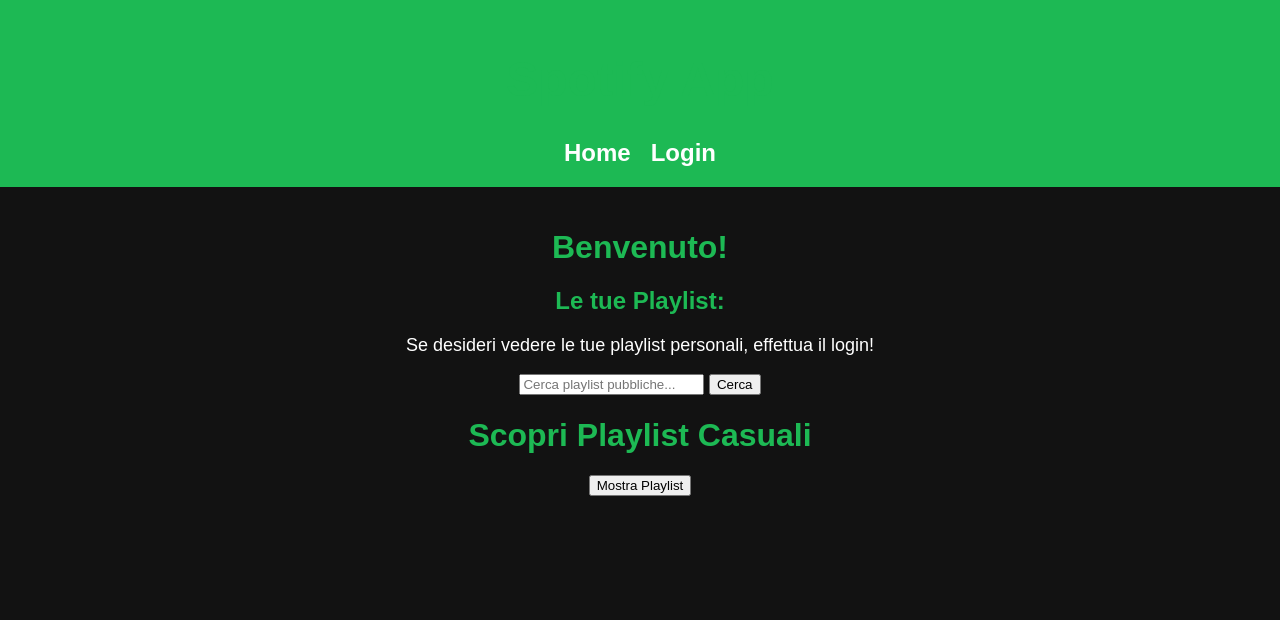
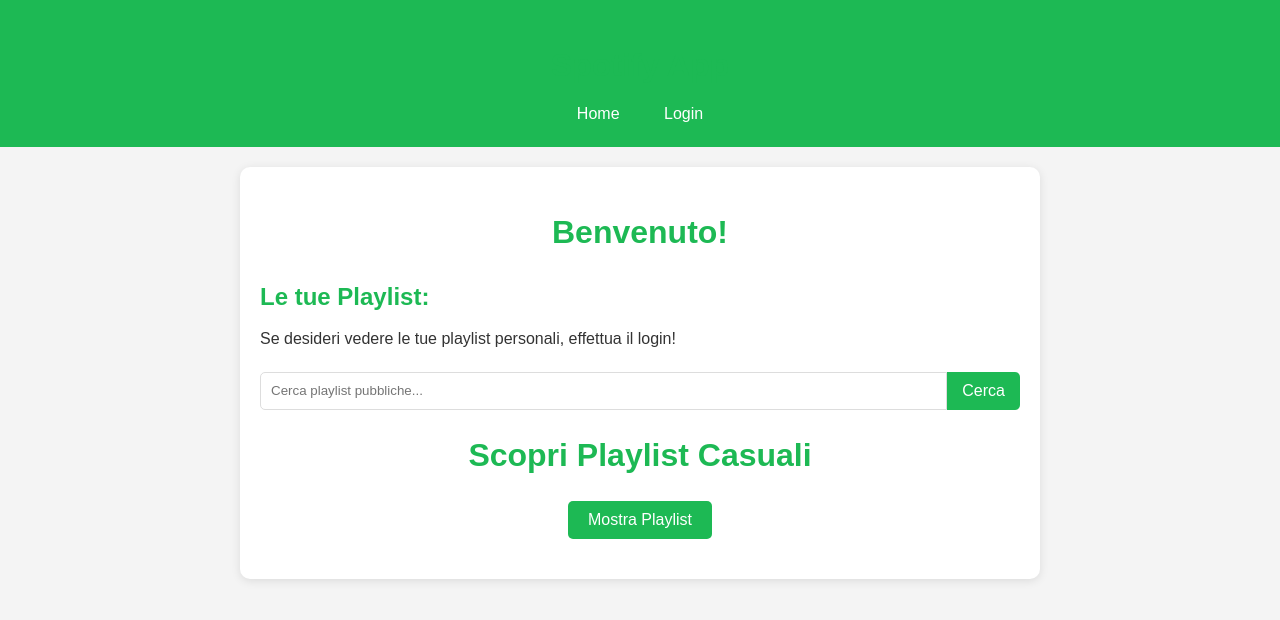
Before and after one commit to VerderioCristiano/Refactoring-spotify-SolimanAntonio, a Flask app: template templates/home.html in a window 1280 px wide. Shown: the top 620 px of the page. Run offline with Flask 3, Linux system fonts and the light colour scheme; the template is opened without the code that fills it, so the values that code supplies are empty.

Commit message:
Css completato

```diff
--- a/static/css/style.css
+++ b/static/css/style.css
@@ -1,66 +1,167 @@
+* {
+    margin: 0;
+    padding: 0;
+    box-sizing: border-box;
+}
+
 body {
     font-family: 'Arial', sans-serif;
-    background-color: #121212;
-    color: #ffffff;
-    margin: 0;
-    padding: 0;
+    background-color: #f4f4f4;
+    color: #333;
+    line-height: 1.6;
 }
 
 header {
-    background-color: #1db954;
-    padding: 20px;
-    text-align: center;
-    font-size: 24px;
-    font-weight: bold;
+    background-color: #1DB954;
     color: white;
-}
-
-nav {
-    display: flex;
-    justify-content: center;
-    gap: 20px;
-    margin-top: 10px;
-}
-
-nav a {
-    text-decoration: none;
-    color: white;
-    font-weight: bold;
-    transition: 0.3s;
-}
-
-nav a:hover {
-    color: #f1f1f1;
-}
-
-main {
     padding: 20px;
     text-align: center;
 }
 
-h1, h2 {
-    color: #1db954;
+header h1 {
+    margin-bottom: 10px;
+}
+
+nav a {
+    color: white;
+    text-decoration: none;
+    padding: 10px 20px;
+    border-radius: 5px;
+    transition: background 0.3s;
+}
+
+nav a:hover {
+    background-color: rgba(255, 255, 255, 0.2);
+}
+
+main {
+    max-width: 800px;
+    margin: 20px auto;
+    padding: 20px;
+    background-color: white;
+    border-radius: 10px;
+    box-shadow: 0 2px 10px rgba(0, 0, 0, 0.1);
+}
+
+h2 {
+    margin: 20px 0 10px;
+    color: #1DB954;
+}
+
+img {
+    border-radius: 5px;
 }
 
 ul {
-    list-style: none;
+    list-style-type: none;
     padding: 0;
 }
 
 li {
-    background-color: #282828;
-    padding: 15px;
+    padding: 10px;
     margin: 10px 0;
-    border-radius: 8px;
-    display: flex;
-    align-items: center;
-    gap: 10px;
+    border: 1px solid #ddd;
+    border-radius: 5px;
+    background-color: #f9f9f9;
+    transition: transform 0.2s;
 }
 
-li img {
-    border-radius: 5px;
+li:hover {
+    transform: scale(1.02);
 }
 
-p {
-    font-size: 18px;
+form {
+    display: flex;
+    margin: 20px 0;
 }
+
+form input[type="text"] {
+    flex: 1;
+    padding: 10px;
+    border: 1px solid #ddd;
+    border-radius: 5px 0 0 5px;
+}
+
+form button {
+    padding: 10px 15px;
+    border: none;
+    background-color: #1DB954;
+    color: white;
+    border-radius: 0 5px 5px 0;
+    cursor: pointer;
+    transition: background 0.3s;
+}
+
+form button:hover {
+    background-color: #1aa34a;
+}
+
+#playlists {
+    margin-top: 20px;
+    display: flex;
+    flex-wrap: wrap;
+    justify-content: center;
+}
+
+#playlists div {
+    border: 1px solid #ddd;
+    border-radius: 10px;
+    padding: 15px;
+    background-color: #f9f9f9;
+    margin: 10px;
+    width: 200px;
+    box-shadow: 0 2px 10px rgba(0, 0, 0, 0.1);
+    transition: box-shadow 0.2s, transform 0.2s;
+}
+
+#playlists div:hover {
+    box-shadow: 0 4px 20px rgba(0, 0, 0, 0.2);
+    transform: scale(1.02);
+}
+
+#playlists div img {
+    width: 100%;
+    max-width: 200px;
+    height: auto;
+    border-radius: 5px;
+    margin-top: 10px;
+    display: block;
+    margin-left: auto;
+    margin-right: auto;
+}
+
+#playlists div {
+    display: flex;
+    flex-direction: column;
+    align-items: center;
+    text-align: center;
+}
+
+p[style*="color: red"] {
+    color: red;
+}
+
+h1 {
+    font-size: 2rem;
+    margin: 20px 0;
+    color: #1DB954;
+    text-align: center;
+}
+
+button {
+    display: block;
+    margin: 0 auto;
+    padding: 10px 20px;
+    border: none;
+    border-radius: 5px;
+    background-color: #1DB954;
+    color: white;
+    font-size: 1rem;
+    cursor: pointer;
+    transition: background 0.3s, transform 0.2s;
+}
+
+button:hover {
+    background-color: #1aa34a;
+    transform: scale(1.05);
+}
```
Also changed, not shown: 1 other file.
